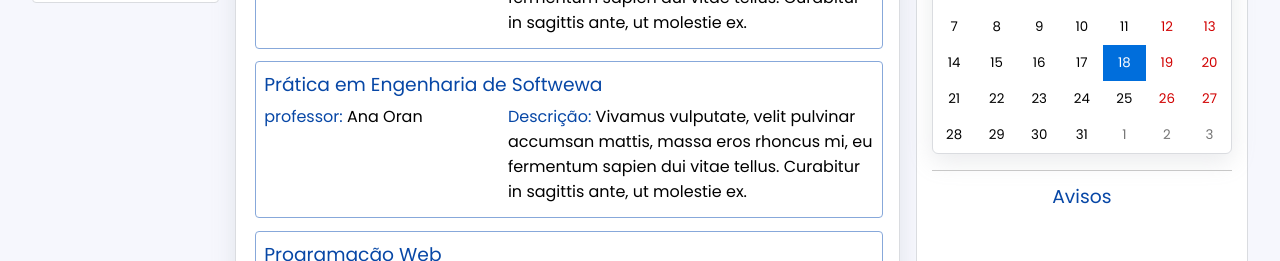
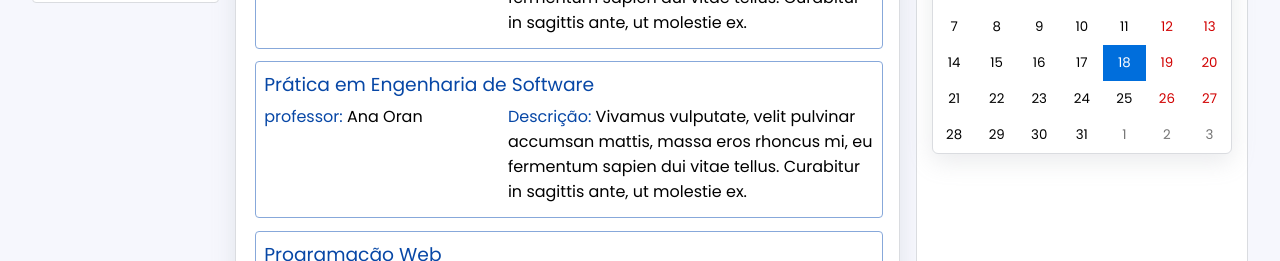
Before and after one commit to MiguelCastro1/Gamelab, a React (Vite) app in the folder frontend/: page /home in a window 1280 px wide. Shown: the part 261-522 px from the top of the page. Built offline with nearby package versions, Linux system fonts and the light colour scheme.

Commit message:
Home com useStates

```diff
--- a/frontend/src/Pages/HomeAluno/index.jsx
+++ b/frontend/src/Pages/HomeAluno/index.jsx
@@ -11,6 +11,12 @@ import Calendar from "react-calendar";
 import styles from "./styles.module.scss";
 
 function HomeAluno() {
+
+  const [date, setDate] = useState(new Date());
+  const [searchString, setSearchString ] = useState('');
+  const [resultados, setResultados] = useState([]);
+  const [searchResults, setSearchResults] = useState([]);
+
   const turma1 = {
     Id: '1',
     nomeTurma:"Redes de computadores",
@@ -19,7 +25,7 @@ function HomeAluno() {
   }
   const turma2 = {
     Id: '2',
-    nomeTurma:"Prática em Engenharia de Softwewa",
+    nomeTurma:"Prática em Engenharia de Software",
     professor:"Ana Oran",
     descricao:"Vivamus vulputate, velit pulvinar accumsan mattis, massa eros rhoncus mi, eu fermentum sapien dui vitae tellus. Curabitur in sagittis ante, ut molestie ex."
   }
@@ -36,10 +42,6 @@ function HomeAluno() {
     descricao:"Vivamus vulputate, velit pulvinar accumsan mattis, massa eros rhoncus mi, eu fermentum sapien dui vitae tellus. Curabitur in sagittis ante, ut molestie ex."
   }
 
-  const [date, setDate] = useState(new Date());
-  const [searchString, setSearchString ] = useState('');
-  const [resultados, setResultados] = useState([]);
-  const [searchResults, setSearchResults] = useState([]);
 
   useEffect(() => {
     //ao carregar página carrega todas as turmas
@@ -79,7 +81,7 @@ function HomeAluno() {
                 Meu Kanban <BsKanban />
               </li>
               <li>
-                Criar turma <IoSchoolOutline />{" "}
+                Inscrever-se em turma <IoSchoolOutline size={50} />{" "}
               </li>
             </ul>
           </div>
@@ -89,7 +91,8 @@ function HomeAluno() {
               <h1>Minhas turmas</h1>
             </header>
             <div>
-            {searchString == '' ?
+
+            {searchString == '' ? //If
               resultados.map(turma =>
                <Link key={turma.Id} to={turma.Id}>
                 <BoxTurma
@@ -97,7 +100,7 @@ function HomeAluno() {
                 professor={turma.professor}
                 descricao={turma.descricao}/>
               </Link>)
-              :
+              : //Else
               searchResults.map(turma =>
                 <Link key={turma.Id} to={turma.Id}>
                 <BoxTurma
--- a/frontend/src/Pages/HomeProfessor/index.jsx
+++ b/frontend/src/Pages/HomeProfessor/index.jsx
@@ -9,6 +9,14 @@ import Calendar from "react-calendar";
 import styles from "./styles.module.scss";
 
 function HomeProfessor() {
+
+  const [date, setDate] = useState(new Date());
+  const [searchString, setSearchString ] = useState('');
+  const [resultados, setResultados] = useState([]);
+  const [searchResults, setSearchResults] = useState([]);
+
+
+  // Exemplos
   const turma1 = {
     Id: '1',
     nomeTurma:"Redes de computadores",
@@ -17,7 +25,7 @@ function HomeProfessor() {
   }
   const turma2 = {
     Id: '2',
-    nomeTurma:"Prática em Engenharia de Softwewa",
+    nomeTurma:"Prática em Engenharia de Software",
     professor:"Ana Oran",
     descricao:"Vivamus vulputate, velit pulvinar accumsan mattis, massa eros rhoncus mi, eu fermentum sapien dui vitae tellus. Curabitur in sagittis ante, ut molestie ex."
   }
@@ -34,11 +42,6 @@ function HomeProfessor() {
     descricao:"Vivamus vulputate, velit pulvinar accumsan mattis, massa eros rhoncus mi, eu fermentum sapien dui vitae tellus. Curabitur in sagittis ante, ut molestie ex."
   }
 
-  const [date, setDate] = useState(new Date());
-  const [searchString, setSearchString ] = useState('');
-  const [resultados, setResultados] = useState([]);
-  const [searchResults, setSearchResults] = useState([]);
-
   useEffect(() => {
     //ao carregar página carrega todas as turmas
     let turmas = []
@@ -54,6 +57,7 @@ function HomeProfessor() {
     //ao mudar string de busca, altera as turmas na home
     setSearchResults(resultados.filter(turma => turma.nomeTurma.toLowerCase().includes(searchString.toLowerCase())));
   }, [searchString])
+
   return (
     <>
       <HeaderHome />
@@ -87,7 +91,8 @@ function HomeProfessor() {
               <h1>Minhas turmas</h1>
             </header>
             <div>
-            {searchString == '' ?
+
+            {searchString == '' ?  //If
               resultados.map(turma =>
                <Link key={turma.Id} to={turma.Id}>
                 <BoxTurma
@@ -95,7 +100,7 @@ function HomeProfessor() {
                 professor={turma.professor}
                 descricao={turma.descricao}/>
               </Link>)
-              :
+              : // Else
               searchResults.map(turma =>
                 <Link key={turma.Id} to={turma.Id}>
                 <BoxTurma
@@ -109,16 +114,13 @@ function HomeProfessor() {
 
           <div className={styles.sideBarRight}>
             <ul>
+              <li>
               <h3>Calendário</h3>
-              <li>
                 <Calendar
                   className={styles.reactCalendar}
                   onChange={setDate}
                   value={date}
                 />
-              </li>
-              <li className={styles.avisos}>
-                <h3>Avisos</h3>
               </li>
             </ul>
           </div>
--- a/frontend/src/Pages/Login/index.jsx
+++ b/frontend/src/Pages/Login/index.jsx
@@ -5,6 +5,7 @@ import gamelabLogin from "../../assets/image-gamelab.svg";
 import styles from "./styles.module.scss";
 import Input from "../../components/Input";
 import { useNavigate } from "react-router-dom";
+import { useState, useEffect } from "react";
 
 const formSchema = Yup.object().shape({
   email: Yup.string().required("Campo obrigatório"),
@@ -13,6 +14,9 @@ const formSchema = Yup.object().shape({
 
 export default function Login() {
   let navigate = useNavigate();
+
+  const [email,setEmail] = useState('');
+  const [senha,setSenha] = useState('');
 
   return (
     <div className={styles.containerWrapper}>
```
Also changed, not shown: 1 other file (tests, documents, lock files or other folders).
